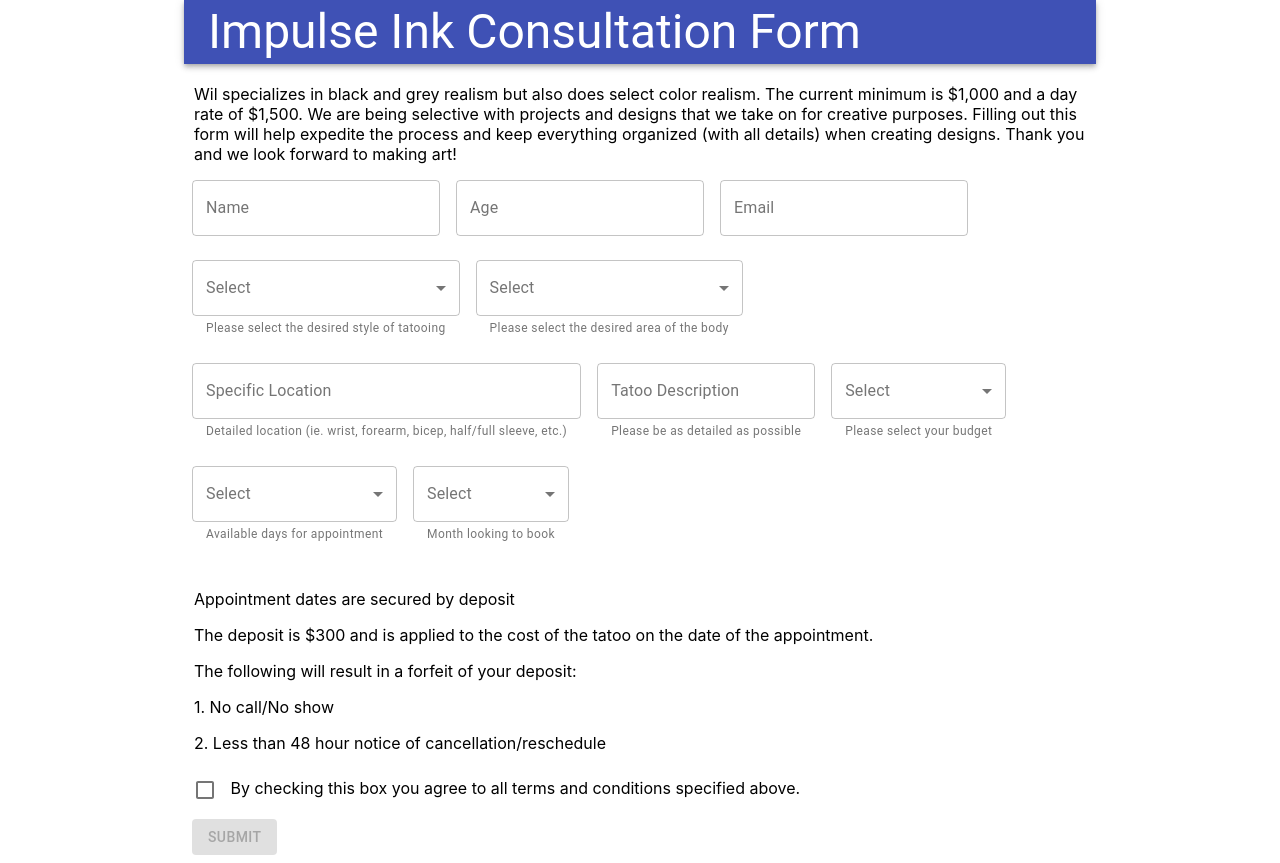
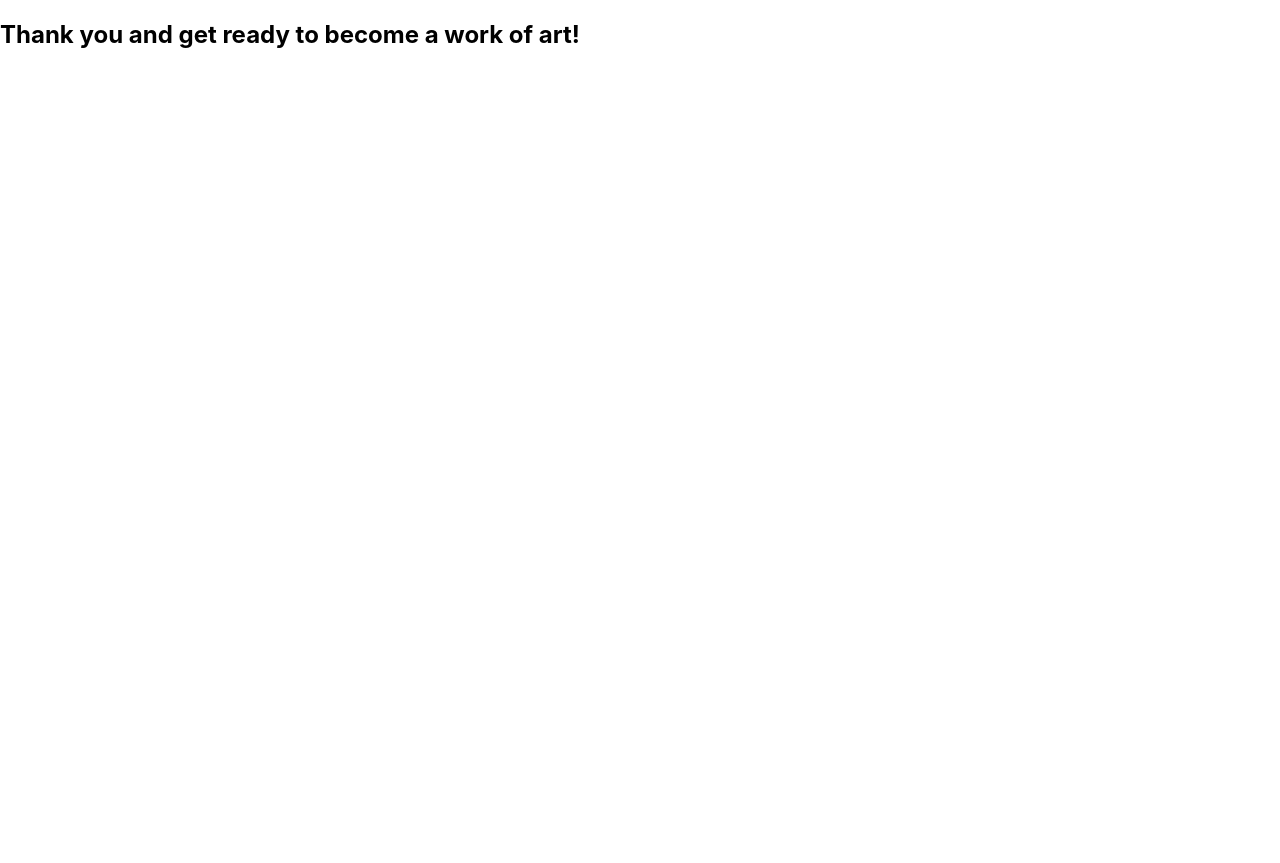
Before and after one commit to dfmmalaw/Impulse-Ink, a React (Create React App) app: page /thankyou in a window 1280 px wide. After the commit the page ends 800 px from the top, so only its background shows below. Built offline with nearby package versions, Linux system fonts and the light colour scheme.

Commit message:
added the Thank You page

```diff
--- a/package.json
+++ b/package.json
@@ -6,6 +6,7 @@
     "@material-ui/core": "^4.0.2",
     "react": "^16.8.6",
     "react-dom": "^16.8.6",
+    "react-router-dom": "^5.0.1",
     "react-scripts": "3.0.1",
     "typeface-roboto": "0.0.54"
   },
--- a/src/App.js
+++ b/src/App.js
@@ -1,69 +1,18 @@
 import React from 'react';
-import NavBar from './Components/NavBar'
-import Form from './Components/InfoForm'
-import SubmitButton from './Components/SubmitButton';
-import Container from '@material-ui/core/Container';
-import Checkbox from './Components/Checkbox';
+import { BrowserRouter as Router, Route } from 'react-router-dom';
 import './App.css';
+import ThankYou from './Components/ThankYou';
+import HomePage from './Components/HomePage';
 
 function App() {
 
-  var divStyle = {
-    marginLeft: '10px'
-  };
-
-  const [state, setState] = React.useState({
-    checkbox: false,
-});
-
-const [values, setValues] = React.useState({
-  name: '',
-  age: '',
-  email: '',
-  styles: '',
-  locations: '',
-  specificLocation: '',
-  description: '',
-  budgets: '',
-  days: '',
-  months: ''
-});
-
-const handleChangeForm = name => event => {
-  setValues({ ...values, [name]: event.target.value });
-};
-
-const handleChange = event => {
-  setState({ ...state, [event.target.name]: event.target.checked });
-};
-
   return (
-   <div>
-     <Container maxWidth="md">
-     <NavBar />
-     <br />
-     <div style={divStyle}>
-      Wil specializes in black and grey realism but also does select color realism. The current minimum is $1,000
-      and a day rate of $1,500. We are being selective with projects and designs that we take on for creative purposes.
-      Filling out this form will help expedite the process and keep everything organized (with all details) when
-      creating designs. Thank you and we look forward to making art!
-      </div>
-
-     <Form values={values} handleChangeForm={handleChangeForm} />
-     <div style={divStyle}>
-     <br />
-     <p>Appointment dates are secured by deposit</p>
-     <p>The deposit is $300 and is applied to the cost of the tatoo on the date of the appointment.</p>
-     <p>The following will result in a forfeit of your deposit:</p>
-     <p>1. No call/No show</p>
-     <p>2. Less than 48 hour notice of cancellation/reschedule</p>
-     </div>
-
-     <Checkbox name="checkbox" onChange={handleChange} checked={state.checkbox} />
-     <SubmitButton isEnabled={state.checkbox} values={values}/>
-     </Container>
-   </div>
+    <Router>
+      <Route exact path="/" component={HomePage} />
+      <Route path="/thankyou" component={ThankYou} />
+   </Router>
   );
 }
 
+
 export default App;
--- /dev/null
+++ b/src/Components/HomePage.js
@@ -0,0 +1,69 @@
+import React from 'react';
+import NavBar from './NavBar'
+import Form from './InfoForm'
+import SubmitButton from './SubmitButton';
+import Container from '@material-ui/core/Container';
+import Checkbox from './Checkbox';
+
+function HomePage() {
+
+    var divStyle = {
+      marginLeft: '10px'
+    };
+
+    const [state, setState] = React.useState({
+      checkbox: false,
+  });
+
+  const [values, setValues] = React.useState({
+    name: '',
+    age: '',
+    email: '',
+    styles: '',
+    locations: '',
+    specificLocation: '',
+    description: '',
+    budgets: '',
+    days: '',
+    months: ''
+  });
+
+  const handleChangeForm = name => event => {
+    setValues({ ...values, [name]: event.target.value });
+  };
+
+  const handleChange = event => {
+    setState({ ...state, [event.target.name]: event.target.checked });
+  };
+
+    return (
+      <div>
+       <Container maxWidth="md">
+       <NavBar />
+       <br />
+       <div style={divStyle}>
+        Wil specializes in black and grey realism but also does select color realism. The current minimum is $1,000
+        and a day rate of $1,500. We are being selective with projects and designs that we take on for creative purposes.
+        Filling out this form will help expedite the process and keep everything organized (with all details) when
+        creating designs. Thank you and we look forward to making art!
+        </div>
+
+       <Form values={values} handleChangeForm={handleChangeForm} />
+       <div style={divStyle}>
+       <br />
+       <p>Appointment dates are secured by deposit</p>
+       <p>The deposit is $300 and is applied to the cost of the tatoo on the date of the appointment.</p>
+       <p>The following will result in a forfeit of your deposit:</p>
+       <p>1. No call/No show</p>
+       <p>2. Less than 48 hour notice of cancellation/reschedule</p>
+       </div>
+
+       <Checkbox name="checkbox" onChange={handleChange} checked={state.checkbox} />
+       <SubmitButton isEnabled={state.checkbox} values={values}/>
+       </Container>
+     </div>
+    );
+  }
+
+
+export default HomePage;
--- a/src/Components/SubmitButton.js
+++ b/src/Components/SubmitButton.js
@@ -1,13 +1,14 @@
 import React from 'react';
 import { makeStyles } from '@material-ui/core/styles';
 import Button from '@material-ui/core/Button';
+import { withRouter } from 'react-router-dom';
 
 const useStyles = makeStyles(theme => ({
   button: {  margin: theme.spacing(1), },
   input: { display: 'none', },
 }));
 
-export default function ContainedButtons(props) {
+function SubmitButton(props) {
   const classes = useStyles();
 
   const onClickBtn = () => {
@@ -21,23 +22,26 @@ export default function ContainedButtons(props) {
     }
 
     window.Email.send({
-      Host : "smtp.elasticemail.com",
-      Username : "dfmmalaw@gmail.com",
-      Password : "d2296492-2689-49f7-ae3d-584f1507d23a",
+      SecureToken : "2827323c-68c2-4826-983e-0ce78e7bb26e",
       To : 'dfmmalaw@gmail.com',
       From : "dfmmalaw@gmail.com",
-      Subject : "This is the subject",
+      Subject : "New Client Info",
       Body : textBuilder()
   }).then(
     message => alert(message)
   );
+
+  props.history.push('/thankyou');
+
   };
 
     return (
       <div>
-        <Button variant="contained" color="primary" className={classes.button} disabled = {!props.isEnabled} type="submit" onClick={onClickBtn}>
-          Submit
-        </Button>
+          <Button variant="contained" color="primary" className={classes.button} disabled = {!props.isEnabled} type="submit" onClick={onClickBtn}>
+            Submit
+          </Button>
       </div>
     );
 }
+
+export default withRouter(SubmitButton);
--- /dev/null
+++ b/src/Components/ThankYou.js
@@ -0,0 +1,11 @@
+import React from 'react';
+
+function ThankYou() {
+  return (
+    <div>
+      <h2>Thank you and get ready to become a work of art!</h2>
+    </div>
+  );
+}
+
+export default ThankYou;
```
Also changed, not shown: 1 other file (tests, documents, lock files or other folders).
